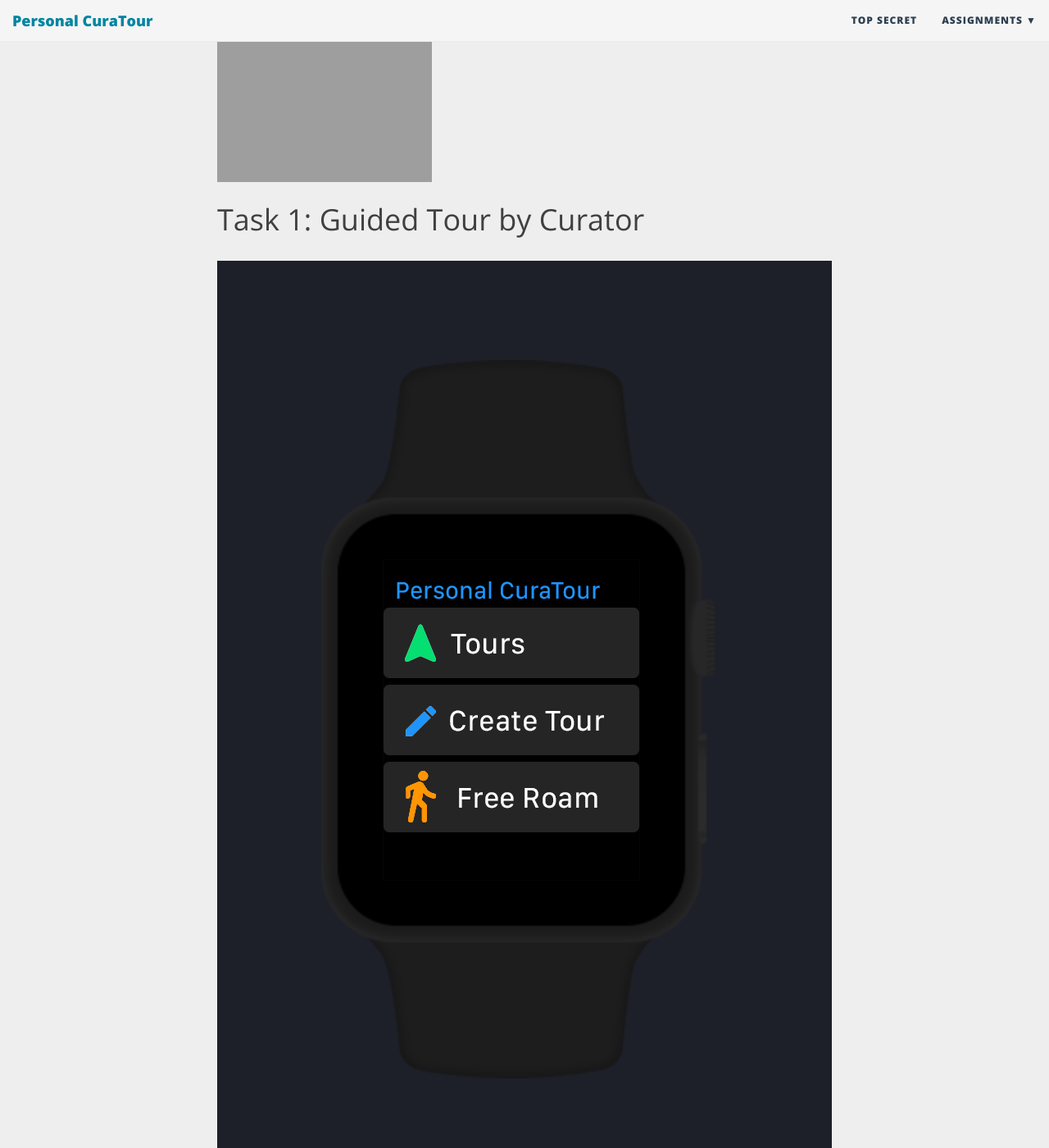
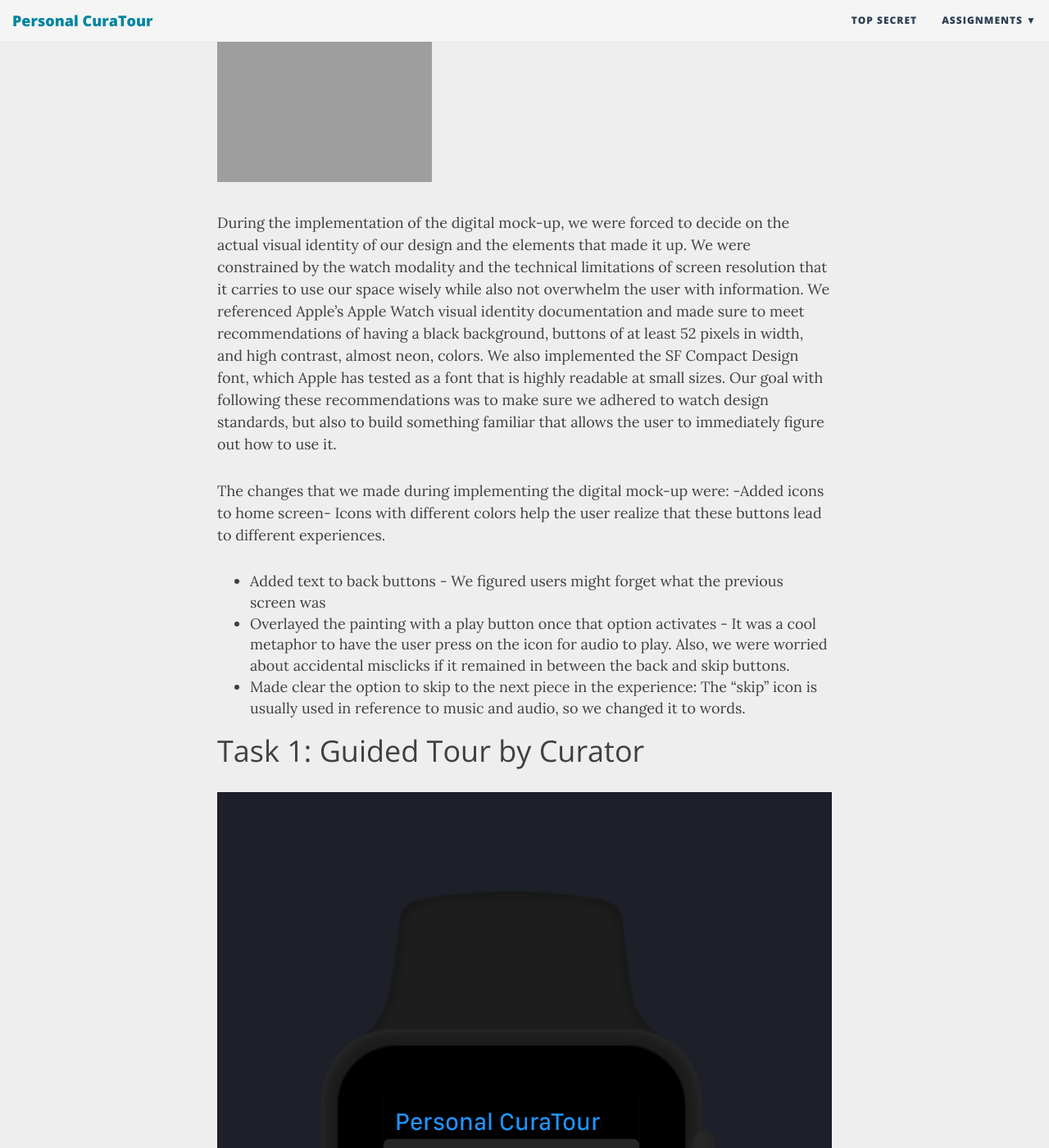
Before and after one commit to krtejeda/PersonalCuraTour, a Jekyll site: the page built from Digital-Mockup.md, in a window 1280 px wide and 1400 px high, scrolled down 614 px. Shown: the whole window at 82% size. Built offline with Jekyll 4.4.1, drawn with Linux system fonts in a browser that asks for light colours; nearby versions of some CDN libraries; our own code applies the rules of GitHub Pages for plain Markdown files; grey boxes are pictures that could not be loaded.

Commit message:
Update Digital-Mockup.md

```diff
--- a/Digital-Mockup.md
+++ b/Digital-Mockup.md
@@ -6,6 +6,14 @@ Title: Digital Mockup
 # Prototype Overview
 
 <iframe width="262" height="518" src="//invis.io/QGP1N1DDN5A" frameborder="0" allowfullscreen></iframe>
+
+During the implementation of the digital mock-up, we were forced to decide on the actual visual identity of our design and the elements that made it up. We were constrained by the watch modality and the technical limitations of screen resolution that it carries to use our space wisely while also not overwhelm the user with information. We referenced Apple’s Apple Watch visual identity documentation and made sure to meet recommendations of having a black background, buttons of at least 52 pixels in width, and high contrast, almost neon, colors. We also implemented the SF Compact Design font, which Apple has tested as a font that is highly readable at small sizes. Our goal with following these recommendations was to make sure we adhered to watch design standards, but also to build something familiar that allows the user to immediately figure out how to use it.
+
+The changes that we made during implementing the digital mock-up were:
+-Added icons to home screen- Icons with different colors help the user realize that these buttons lead to different experiences.
+- Added text to back buttons - We figured users might forget what the previous screen was
+- Overlayed the painting with a play button once that option activates - It was a cool metaphor to have the user press on the icon for audio to play. Also, we were worried about accidental misclicks if it remained in between the back and skip buttons.
+- Made clear the option to skip to the next piece in the experience: The “skip” icon is usually used in reference to music and audio, so we changed it to words.
 
 
 # Task 1: Guided Tour by Curator
```
